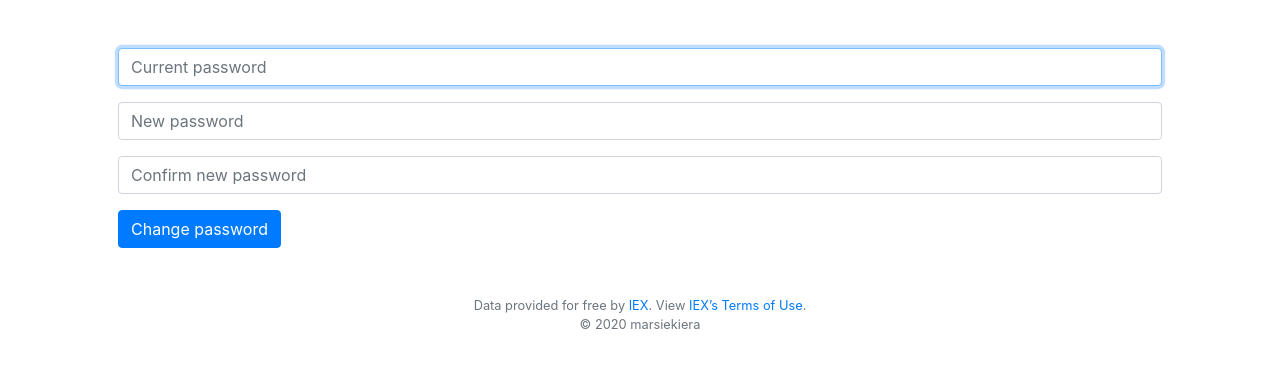
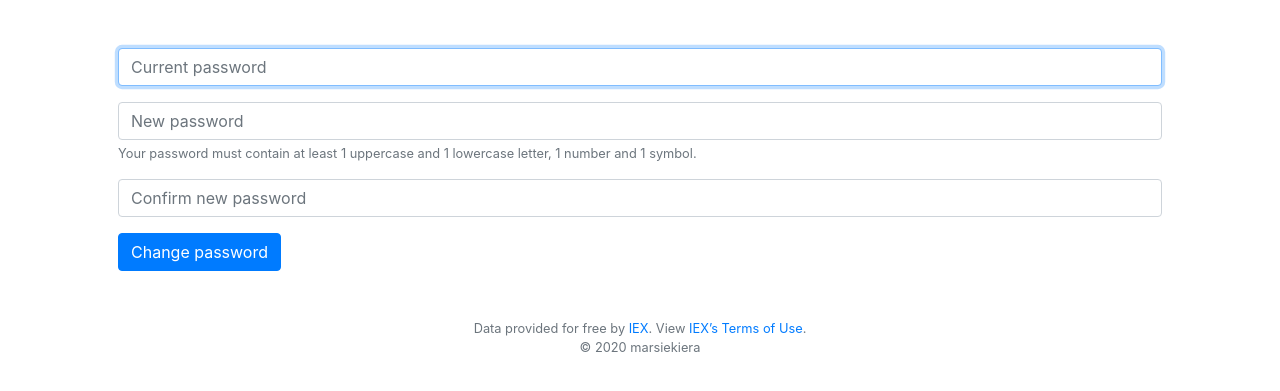
Before and after one commit to marsiekiera/stock-market, a Flask app: page /password in a window 1280 px wide. Shown: the part 66-457 px from the top of the page. Run offline with Flask 2, Linux system fonts and the light colour scheme; a user stored in the database is signed in; some libraries are stand-ins or nearby versions.

Commit message:
More difficult password requirement

```diff
--- a/application.py
+++ b/application.py
@@ -8,7 +8,7 @@ from werkzeug.exceptions import default_exceptions, HTTPException, InternalServe
 from werkzeug.security import check_password_hash, generate_password_hash
 from datetime import datetime
 
-from helpers import apology, login_required, lookup, usd
+from helpers import apology, login_required, lookup, usd, has_lower, has_number, has_symbol, has_upper
 
 # Configure application
 app = Flask(__name__)
@@ -219,6 +219,10 @@ def register():
         elif request.form.get("password") != request.form.get("confirmation"):
             return apology("must re-type password", 403)
 
+        # Check if password have min 1 upper, 1 lower, 1 number and 1 symbol
+        elif not has_number(request.form.get("password")) or not has_symbol(request.form.get("password")) or not has_lower(request.form.get("password")) or not has_upper(request.form.get("password")):
+            return apology("Your password must contain at least one uppercase letter, one lowercase letter, a number and a symbol.", 400)
+
         # Add user to database
         db.execute("INSERT INTO users (username, hash) VALUES (:username, :hash_password)", username=request.form.get("username"), hash_password=generate_password_hash(request.form.get("password")))
 
@@ -337,6 +341,9 @@ def password():
             return apology("You must re-type password correct", 400)
         elif request.form.get("new_password") == request.form.get("old_password"):
             return apology("The new password cannot be the same as the old password.", 400)
+        elif not has_number(request.form.get("password")) or not has_symbol(request.form.get("password")) or not has_lower(request.form.get("password")) or not has_upper(request.form.get("password")):
+            return apology("Your password must contain at least one uppercase letter, one lowercase letter, a number and a symbol.", 400)
+
         user_id = session["user_id"]
         hash_user = db.execute("SELECT hash FROM users WHERE id = ?;", user_id)[0]["hash"]
         if not check_password_hash(hash_user, request.form.get("old_password")):
--- a/helpers.py
+++ b/helpers.py
@@ -61,3 +61,19 @@ def lookup(symbol):
 def usd(value):
     """Format value as USD."""
     return f"${value:,.2f}"
+
+
+def has_number(input_string):
+    return any(char.isdigit() for char in input_string)
+
+
+def has_lower(input_string):
+    return any(char.islower() for char in input_string)
+
+
+def has_upper(input_string):
+    return any(char.isupper() for char in input_string)
+
+
+def has_symbol(input_string):
+    return any(not char.isalnum() for char in input_string)
--- a/templates/password.html
+++ b/templates/password.html
@@ -11,6 +11,7 @@ Change password
   </div>
   <div class="form-group">
     <input class="form-control" name="new_password" placeholder="New password" type="password">
+    <small class="form-text text-muted">Your password must contain at least 1 uppercase and 1 lowercase letter, 1 number and 1 symbol.</small>
   </div>
   <div class="form-group">
     <input class="form-control" name="confirmation" placeholder="Confirm new password" type="password">
--- a/templates/register.html
+++ b/templates/register.html
@@ -11,6 +11,7 @@
         </div>
         <div class="form-group">
             <input class="form-control" name="password" placeholder="Password" type="password">
+            <small class="form-text text-muted">Your password must contain at least 1 uppercase and 1 lowercase letter, 1 number and 1 symbol.</small>
         </div>
         <div class="form-group">
             <input class="form-control" name="confirmation" placeholder="Re-type password" type="password">
```
